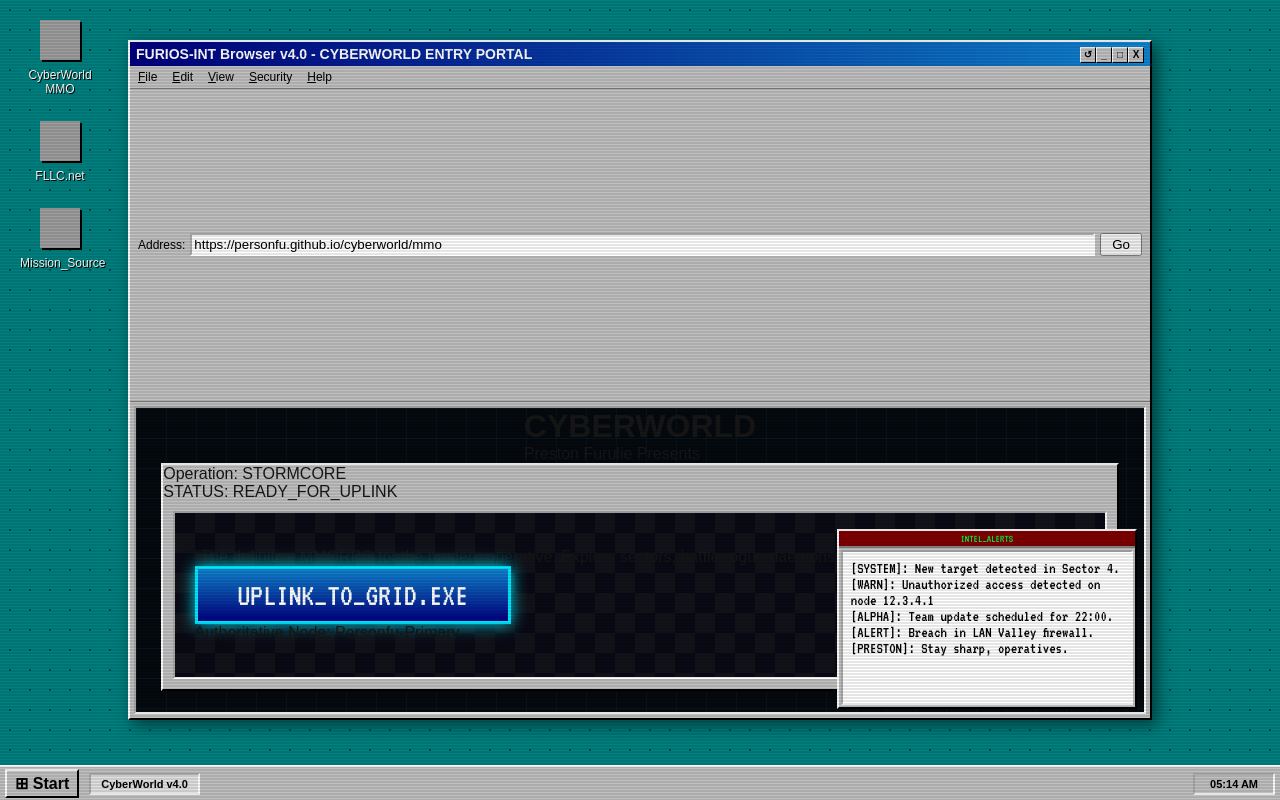
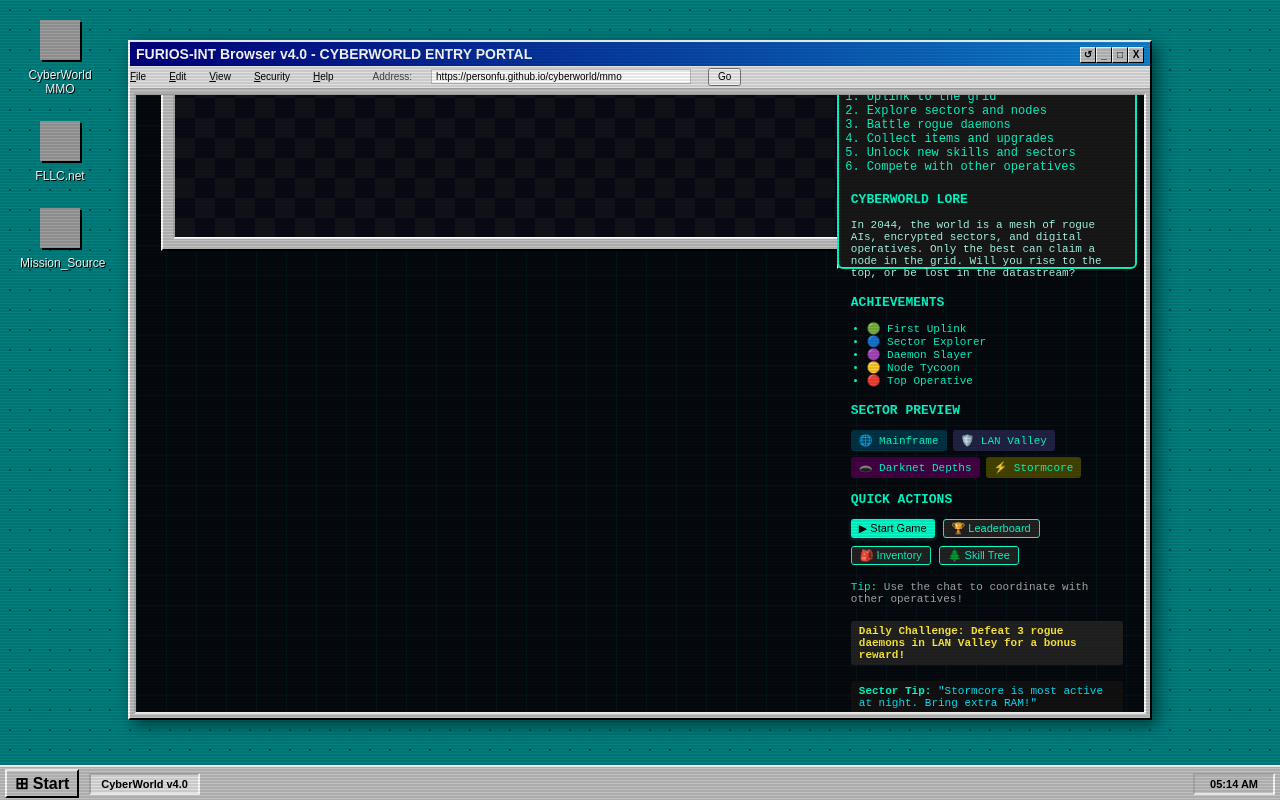
Before and after one commit to Personfu/CyberWorld, a Next.js app: page / in a window 1280 px wide. Built offline with nearby package versions, Linux system fonts and the light colour scheme; grey boxes are pictures that could not be loaded.

Commit message:
Reworked main page: smaller header, removed INTEL_ALERTS, added lore, achievements, sector preview, daily challenge, and polished UI with more interactive elements.

```diff
--- a/src/app/page.tsx
+++ b/src/app/page.tsx
@@ -67,15 +67,16 @@ export default function Page() {
               </div>
           </div>
 
-          <div className="toolbar">
-              <span><u>F</u>ile</span><span><u>E</u>dit</span><span><u>V</u>iew</span><span><u>S</u>ecurity</span><span><u>H</u>elp</span>
-          </div>
-
-          <div className="toolbar address-bar">
-              <span>Address:</span>
-              <input type="text" value="https://personfu.github.io/cyberworld/mmo" readOnly />
-              <button>Go</button>
-          </div>
+            <div className="toolbar" style={{ fontSize: '10px', padding: '2px 0', minHeight: '18px', background: '#e0e0e0', borderBottom: '1px solid #b0b0b0' }}>
+              <span style={{ marginRight: 8 }}><u>F</u>ile</span>
+              <span style={{ marginRight: 8 }}><u>E</u>dit</span>
+              <span style={{ marginRight: 8 }}><u>V</u>iew</span>
+              <span style={{ marginRight: 8 }}><u>S</u>ecurity</span>
+              <span style={{ marginRight: 8 }}><u>H</u>elp</span>
+              <span style={{ marginLeft: 16, color: '#444' }}>Address:</span>
+              <input style={{ fontSize: '10px', width: 260, marginLeft: 4, marginRight: 2, padding: '1px 4px', border: '1px solid #bbb', background: '#fff' }} type="text" value="https://personfu.github.io/cyberworld/mmo" readOnly />
+              <button style={{ fontSize: '10px', padding: '0 8px', height: 18 }}>Go</button>
+            </div>
 
           <div className="browser-content">
               {!isPlaying && (
@@ -132,15 +133,52 @@ export default function Page() {
                           </div>
                       </div>
 
-                      <div className="chat-widget">
-                          <div className="game-title" style={{fontSize: '11px', background: '#800000', padding: '2px 8px'}}>INTEL_ALERTS</div>
-                          <div className="chat-log font-mono text-[10px] space-y-2 !bg-black !text-green-500 overflow-y-auto" style={{height: '150px', padding: '8px'}}>
-                              <div>[SYSTEM]: New target detected in Sector 4.</div>
-                              <div className="text-yellow-500">[WARN]: Unauthorized access detected on node 12.3.4.1</div>
-                              <div>[ALPHA]: Team update scheduled for 22:00.</div>
-                              <div className="text-red-500">[ALERT]: Breach in LAN Valley firewall.</div>
-                              <div>[PRESTON]: Stay sharp, operatives.</div>
-                          </div>
+                      {/* GAMEPLAY STEPS, LORE, ACHIEVEMENTS, SECTOR PREVIEW */}
+                      <div className="chat-widget" style={{ background: '#181818', color: '#00ffcc', fontFamily: 'monospace', fontSize: '12px', border: '2px solid #00ffcc', borderRadius: 6, minHeight: 220, padding: 12, display: 'flex', flexDirection: 'column', gap: 10 }}>
+                        <div style={{ fontWeight: 'bold', fontSize: 13, marginBottom: 2 }}>GAME OBJECTIVES</div>
+                        <ol style={{ marginLeft: 16, marginBottom: 4 }}>
+                          <li>Uplink to the grid</li>
+                          <li>Explore sectors and nodes</li>
+                          <li>Battle rogue daemons</li>
+                          <li>Collect items and upgrades</li>
+                          <li>Unlock new skills and sectors</li>
+                          <li>Compete with other operatives</li>
+                        </ol>
+                        <div style={{ fontWeight: 'bold', fontSize: 13, margin: '4px 0 2px' }}>CYBERWORLD LORE</div>
+                        <div style={{ fontSize: 11, color: '#aaffee', marginBottom: 2 }}>
+                          In 2044, the world is a mesh of rogue AIs, encrypted sectors, and digital operatives. Only the best can claim a node in the grid. Will you rise to the top, or be lost in the datastream?
+                        </div>
+                        <div style={{ fontWeight: 'bold', fontSize: 13, margin: '4px 0 2px' }}>ACHIEVEMENTS</div>
+                        <ul style={{ marginLeft: 16, marginBottom: 2, fontSize: 11 }}>
+                          <li>🟢 First Uplink</li>
+                          <li>🔵 Sector Explorer</li>
+                          <li>🟣 Daemon Slayer</li>
+                          <li>🟡 Node Tycoon</li>
+                          <li>🔴 Top Operative</li>
+                        </ul>
+                        <div style={{ fontWeight: 'bold', fontSize: 13, margin: '4px 0 2px' }}>SECTOR PREVIEW</div>
+                        <div style={{ display: 'flex', gap: 6, flexWrap: 'wrap', fontSize: 11 }}>
+                          <div style={{ background: '#003344', padding: '4px 8px', borderRadius: 3 }}>🌐 Mainframe</div>
+                          <div style={{ background: '#222244', padding: '4px 8px', borderRadius: 3 }}>🛡️ LAN Valley</div>
+                          <div style={{ background: '#440044', padding: '4px 8px', borderRadius: 3 }}>🕳️ Darknet Depths</div>
+                          <div style={{ background: '#444400', padding: '4px 8px', borderRadius: 3 }}>⚡ Stormcore</div>
+                        </div>
+                        <div style={{ fontWeight: 'bold', fontSize: 13, margin: '4px 0 2px' }}>QUICK ACTIONS</div>
+                        <div style={{ display: 'flex', gap: 8, flexWrap: 'wrap' }}>
+                          <button style={{ fontSize: 11, padding: '2px 8px', background: '#00ffcc', color: '#000', border: 'none', borderRadius: 3, cursor: 'pointer', transition: 'background 0.2s', boxShadow: '0 1px 4px #00ffcc44' }} onMouseOver={e => e.currentTarget.style.background='#00e8ff'} onMouseOut={e => e.currentTarget.style.background='#00ffcc'} onClick={handlePlayClick}>▶ Start Game</button>
+                          <button style={{ fontSize: 11, padding: '2px 8px', background: '#222', color: '#00ffcc', border: '1px solid #00ffcc', borderRadius: 3, cursor: 'pointer', transition: 'background 0.2s' }} onMouseOver={e => e.currentTarget.style.background='#003344'} onMouseOut={e => e.currentTarget.style.background='#222'} onClick={() => alert('Feature coming soon!')}>🏆 Leaderboard</button>
+                          <button style={{ fontSize: 11, padding: '2px 8px', background: '#222', color: '#00ffcc', border: '1px solid #00ffcc', borderRadius: 3, cursor: 'pointer', transition: 'background 0.2s' }} onMouseOver={e => e.currentTarget.style.background='#003344'} onMouseOut={e => e.currentTarget.style.background='#222'} onClick={() => alert('Feature coming soon!')}>🎒 Inventory</button>
+                          <button style={{ fontSize: 11, padding: '2px 8px', background: '#222', color: '#00ffcc', border: '1px solid #00ffcc', borderRadius: 3, cursor: 'pointer', transition: 'background 0.2s' }} onMouseOver={e => e.currentTarget.style.background='#003344'} onMouseOut={e => e.currentTarget.style.background='#222'} onClick={() => alert('Feature coming soon!')}>🌲 Skill Tree</button>
+                        </div>
+                        <div style={{ marginTop: 6, fontSize: 11, color: '#aaa' }}>
+                          <span style={{ color: '#00ffcc' }}>Tip:</span> Use the chat to coordinate with other operatives!
+                        </div>
+                        <div style={{ marginTop: 6, fontSize: 11, color: '#ffeb3b', background: '#222', borderRadius: 3, padding: '4px 8px', fontWeight: 'bold' }}>
+                          Daily Challenge: Defeat 3 rogue daemons in LAN Valley for a bonus reward!
+                        </div>
+                        <div style={{ marginTop: 6, fontSize: 11, color: '#00e8ff', background: '#111', borderRadius: 3, padding: '4px 8px' }}>
+                          <span style={{ color: '#00ffcc', fontWeight: 'bold' }}>Sector Tip:</span> "Stormcore is most active at night. Bring extra RAM!"
+                        </div>
                       </div>
                     </div>
                   )}
```
Also changed, not shown: 1 other file (tests, documents, lock files or other folders).
